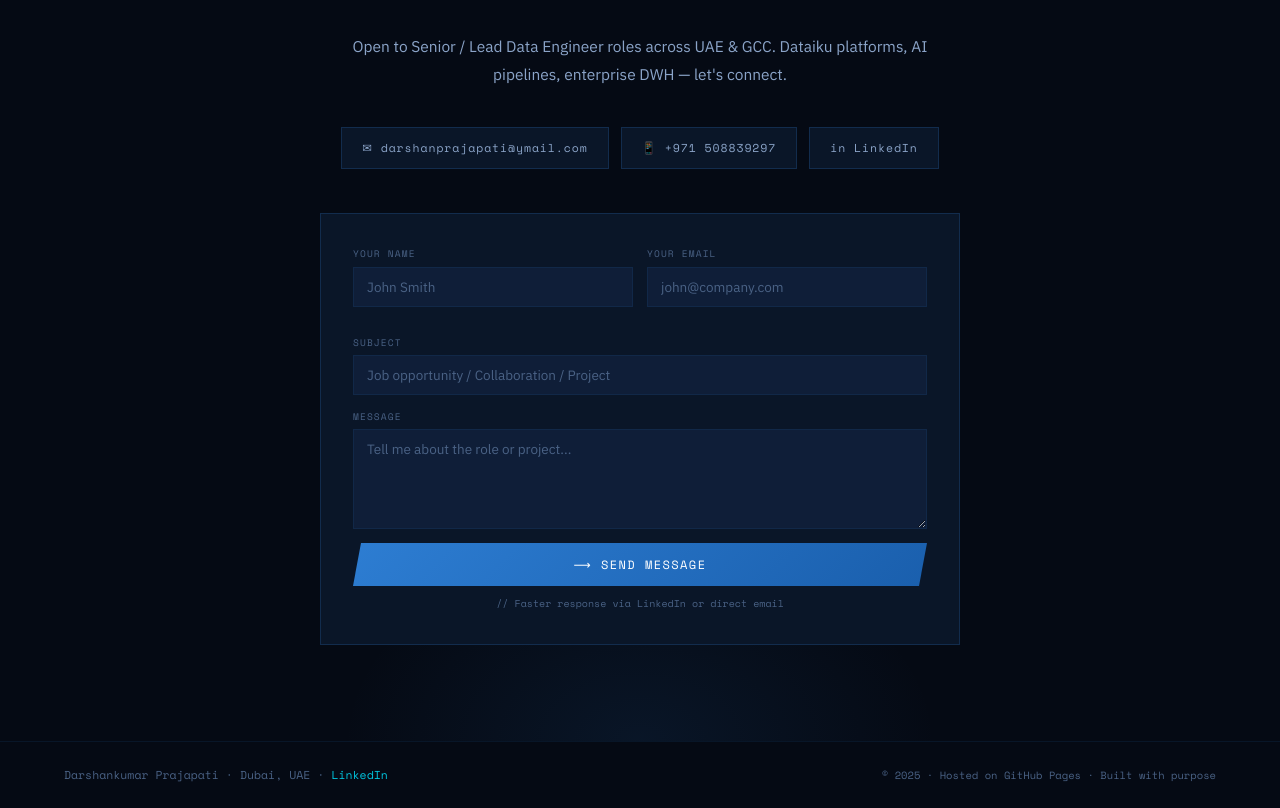
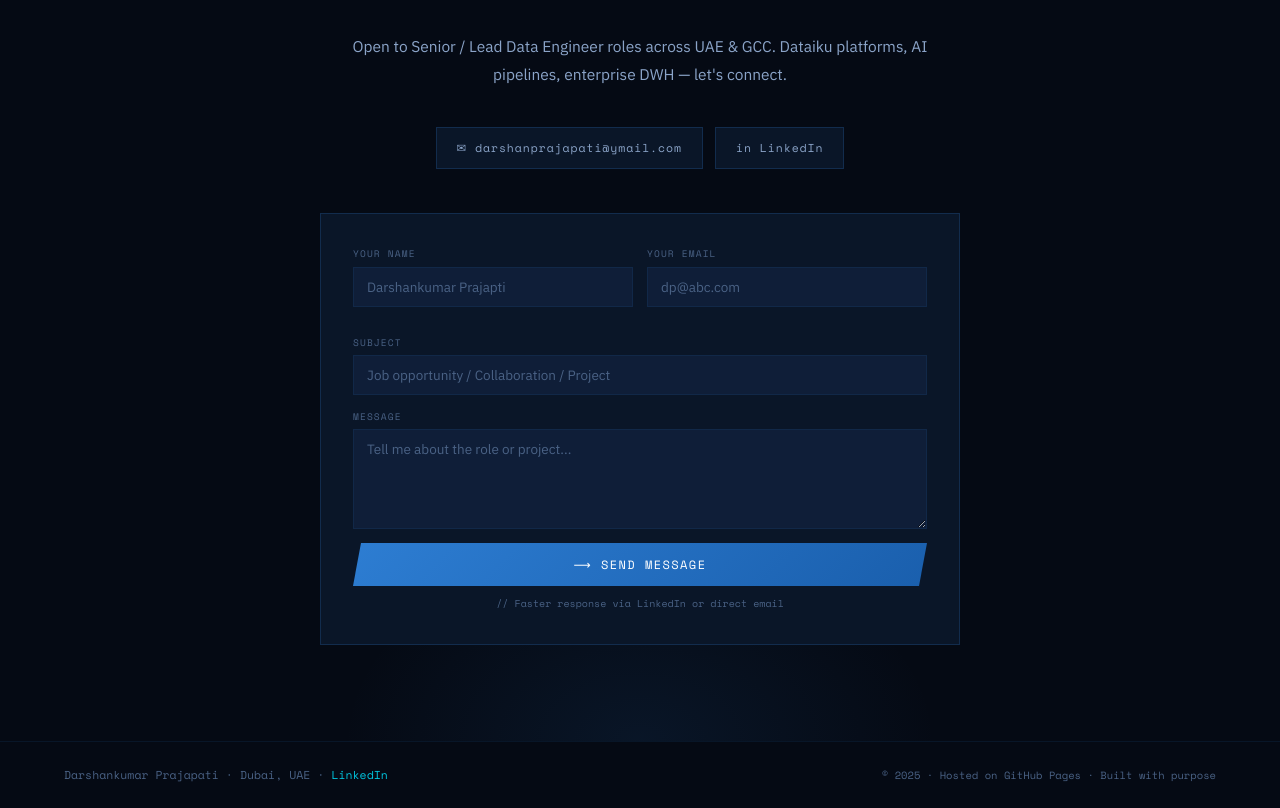
Before and after one commit to darshan30589/darshan30589.github.io, a plain HTML site: page index.html in a window 1280 px wide. Shown: the part 8080-8888 px from the top of the page. Drawn offline with nearby package versions, Linux system fonts and the light colour scheme.

Commit message:
Update index.html

```diff
--- a/index.html
+++ b/index.html
@@ -585,13 +585,13 @@ footer{padding:24px 5%;border-top:1px solid var(--border2);display:flex;justify-
     <p class="reveal">Open to Senior / Lead Data Engineer roles across UAE &amp; GCC. Dataiku platforms, AI pipelines, enterprise DWH — let's connect.</p>
     <div class="clinks reveal">
       <a href="mailto:darshanprajapati@ymail.com" class="clink">✉ darshanprajapati@ymail.com</a>
-      <a href="tel:+971508839297" class="clink">📱 +971 508839297</a>
+      <!--<a href="tel:+971508839297" class="clink">📱 +971 508839297</a>-->
       <a href="https://www.linkedin.com/in/darshan30589/" target="_blank" class="clink">in LinkedIn</a>
     </div>
     <div class="cform reveal">
       <div class="frow">
-        <div class="fg"><label>Your Name</label><input type="text" placeholder="John Smith"></div>
-        <div class="fg"><label>Your Email</label><input type="email" placeholder="john@company.com"></div>
+        <div class="fg"><label>Your Name</label><input type="text" placeholder="Darshankumar Prajapti"></div>
+        <div class="fg"><label>Your Email</label><input type="email" placeholder="dp@abc.com"></div>
       </div>
       <div class="fg"><label>Subject</label><input type="text" placeholder="Job opportunity / Collaboration / Project"></div>
       <div class="fg"><label>Message</label><textarea placeholder="Tell me about the role or project..."></textarea></div>
```
